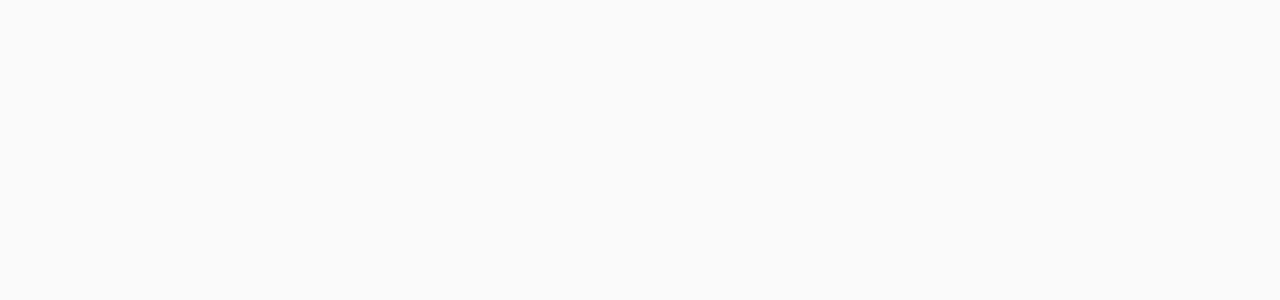
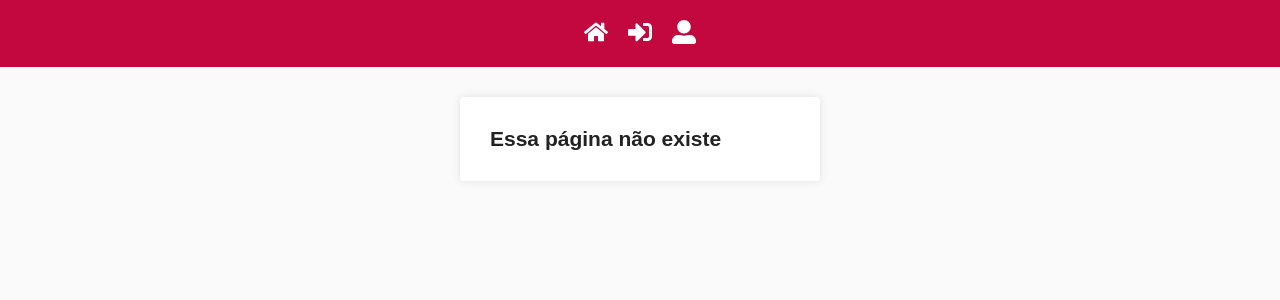
Before and after one commit to dsenam/react-alunos, a React (Create React App) app: page / in a window 1280 px wide. Shown: the top 300 px of the page. Built offline with nearby package versions, Linux system fonts and the light colour scheme; the HTML template or start-up script is replaced by a standard one.

Commit message:
+ react router dom + history

```diff
--- a/package.json
+++ b/package.json
@@ -6,6 +6,7 @@
     "@testing-library/jest-dom": "^5.11.6",
     "@testing-library/react": "^11.2.2",
     "@testing-library/user-event": "^12.5.0",
+    "history": "^5.0.0",
     "react": "^17.0.1",
     "react-dom": "^17.0.1",
     "react-icons": "^4.1.0",
--- a/src/App.js
+++ b/src/App.js
@@ -1,10 +1,19 @@
 import React from 'react';
+import { Router } from 'react-router-dom';
+import history from './services/history';
+
+import Header from './components/Header';
 import GlobalStyle from './styles/global';
+import Routes from './routes';
 
 function App() {
   return (
     <>
-      <GlobalStyle />
+      <Router history={history}>
+        <Header />
+        <Routes />
+        <GlobalStyle />
+      </Router>
     </>
   );
 }
--- a/src/components/Header/index.js
+++ b/src/components/Header/index.js
@@ -11,11 +11,11 @@
           <FaHome size={24} />
         </Link>
 
-        <Link to="/">
+        <Link to="/login">
           <FaSignInAlt size={24} />
         </Link>
 
-        <Link to="/">
+        <Link to="/sadas">
           <FaUserAlt size={24} />
         </Link>
       </Nav>
--- /dev/null
+++ b/src/pages/PageError/index.js
@@ -0,0 +1,15 @@
+import React from 'react';
+
+import { Container } from '../../styles/global';
+
+function PageError() {
+  return (
+    <>
+      <Container>
+        <h1>Essa página não existe</h1>
+      </Container>
+    </>
+  );
+}
+
+export default PageError;
--- /dev/null
+++ b/src/pages/PageError/styles.js
@@ -0,0 +1,3 @@
+import styled from 'styled-components';
+
+export const Container = styled.div``;
--- /dev/null
+++ b/src/routes/index.js
@@ -0,0 +1,16 @@
+import React from 'react';
+import { Route, Switch } from 'react-router-dom';
+
+import Login from '../pages/Login';
+import PageError from '../pages/PageError';
+
+function Routes() {
+  return (
+    <Switch>
+      <Route exact path="/login" component={Login} />
+      <Route path="*" component={PageError} />
+    </Switch>
+  );
+}
+
+export default Routes;
--- /dev/null
+++ b/src/services/history.js
@@ -0,0 +1,5 @@
+import { createBrowserHistory } from 'history';
+
+const history = createBrowserHistory();
+
+export default history;
```
Also changed, not shown: 2 other files (tests, documents, lock files or other folders).
